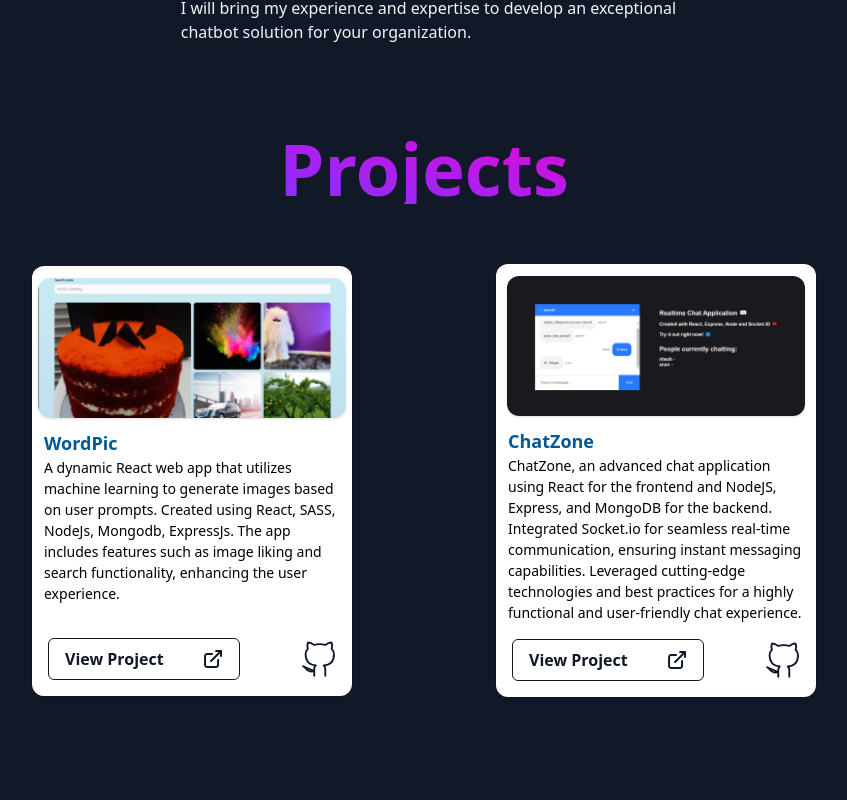
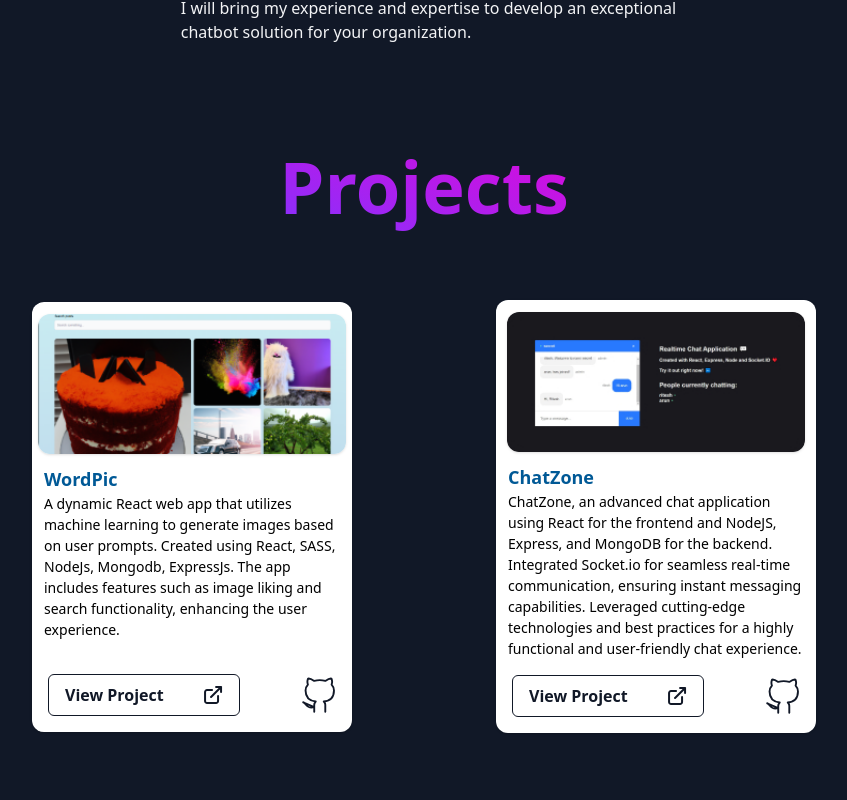
Before and after one commit to Ritesh560/Portfolio, a React (Vite) app: page / in a window 1280 px wide. Shown: the part 3700-4500 px from the top of the page, without its empty margins (216-1063 px from the left). Built offline with nearby package versions, Linux system fonts and the light colour scheme.

Commit message:
fix: some improvements

```diff
--- a/package.json
+++ b/package.json
@@ -10,6 +10,7 @@
     "preview": "vite preview"
   },
   "dependencies": {
+    "@emailjs/browser": "^3.11.0",
     "framer-motion": "^10.12.16",
     "react": "^18.2.0",
     "react-dom": "^18.2.0",
--- a/src/compoents/Contact/Contact.jsx
+++ b/src/compoents/Contact/Contact.jsx
@@ -1,10 +1,28 @@
+import emailjs from "@emailjs/browser"
 import { ContactImage, Send } from "../../libs/icons/icon"
 import locationIcon from "../../libs/icons/assets/icons/location.svg"
 import emailLogo from "../../libs/icons/assets/icons/email.svg"
 import telephone from "../../libs/icons/assets/icons/telephone.svg"
 import commonStyles from "../common_styles.module.scss"
+import { useRef } from "react"
 
 function Contact({ theme }) {
+  const form = useRef()
+
+  const sendEmail = (e) => {
+    e.preventDefault() // prevents the page from reloading when you hit “Send”
+
+    emailjs.sendForm("service_al3i19a", "template_37c11g8", form.current, "zrhVELa13EKFo5_9b").then(
+      (result) => {
+        console.log("Thanks For you message I will be get back to you soon.")
+        form.current.reset()
+      },
+      (error) => {
+        console.log(error)
+      }
+    )
+  }
+
   return (
     <div id="contact" className="mt-20 mb-8 gap-7 flex flex-col items-center justify-center  lg:mt-16  ">
       <div id="header" className={`${theme.theme === "dark" ? commonStyles.darkGradient : commonStyles.lightGradient} text-7xl lg:text-6xl sm:text-5xl font-bold mb-8 lg:mb-0`}>
@@ -12,24 +30,24 @@ function Contact({ theme }) {
       </div>
 
       <div className="w-full flex items-center justify-around flex-row gap-0 lg:flex-col lg:gap-16">
-        <div className="w-2/5 lg:w-9/12 sm:w-11/12 flex flex-col items-center gap-4 order-1 lg:order-2">
+        <form ref={form} onSubmit={sendEmail} className="w-2/5 lg:w-9/12 sm:w-11/12 flex flex-col items-center gap-4 order-1 lg:order-2">
           <p className=" font-semibold text-xl sm:text-lg">Let’s connect and make something new, different and more meaningful.</p>
           <div id="inputbox" className="w-full text-lg font-normal flex flex-col gap-2 text-dark dark:text-light ">
             <label>Name</label>
-            <input type="text" name="name" id="name" placeholder="Enter your name" className=" rounded-md p-2 shadow bg-blue-500 bg-opacity-10  border-none outline-none" />
+            <input type="text" required name="from_name" id="name" placeholder="Enter your name" className=" rounded-md p-2 shadow bg-blue-500 bg-opacity-10  border-none outline-none" />
           </div>
           <div id="inputbox" className="w-full text-lg font-normal flex flex-col gap-2 text-dark dark:text-light ">
             <label>Email</label>
-            <input type="text" name="email" id="email" placeholder="Enter your email address" className=" rounded-md p-2 shadow bg-blue-500 bg-opacity-10 border-none outline-none" />
+            <input type="email" required name="from_email" id="email" placeholder="Enter your email address" className=" rounded-md p-2 shadow bg-blue-500 bg-opacity-10 border-none outline-none" />
           </div>
           <div id="inputbox" className="w-full text-lg font-normal flex flex-col gap-2 text-dark dark:text-light ">
             <label>Message</label>
-            <textarea rows={4} type="text" name="message" id="message" placeholder="Type your message here" className="resize-none h-24 overflow-hidden rounded-md p-2 shadow bg-blue-500 bg-opacity-10 border-none outline-none" />
+            <textarea rows={4} type="text" required name="message" id="message" placeholder="Type your message here" className="resize-none h-24 overflow-hidden rounded-md p-2 shadow bg-blue-500 bg-opacity-10 border-none outline-none" />
           </div>
-          <div className="flex items-center justify-center cursor-pointer gap-2 px-4 py-2 mr-auto rounded-lg font-bold text-xl border border-solid bg-dark dark:bg-none dark:border-light text-light hover:opacity-70 ">
+          <button type="submit" className="flex items-center justify-center cursor-pointer gap-2 px-4 py-2 mr-auto rounded-lg font-bold text-xl border border-solid bg-dark dark:bg-none dark:border-light text-light hover:bg-black ">
             Send <Send height="23px" />
-          </div>
-        </div>
+          </button>
+        </form>
         <div className="w-2/5 lg:w-9/12 sm:w-11/12 flex items-center justify-center rounded-xl bg-blue-500 bg-opacity-10 dark:bg-opacity-100 dark:bg-[#6B7280] order-2 lg:order-1 ">
           <ContactImage width="100%" />
         </div>
--- a/src/compoents/Projects/Projects.jsx
+++ b/src/compoents/Projects/Projects.jsx
@@ -17,7 +17,7 @@ const Projects = ({ theme }) => {
   return (
     <div id="projects">
       <div id="Experience" className="mt-20 gap-7 flex flex-col items-center justify-center  md:mt-4 ">
-        <div id="header" className={`${theme.theme === "dark" ? commonStyles.darkGradient : commonStyles.lightGradient} text-7xl lg:text-6xl sm:text-5xl font-bold mb-8`}>
+        <div id="header" className={`${theme.theme === "dark" ? commonStyles.darkGradient : commonStyles.lightGradient} text-7xl leading-normal lg:text-6xl sm:text-5xl font-bold mb-8`}>
           Projects
         </div>
         <motion.div id="cards" className="flex flex-wrap justify-center items-center gap-36 md:gap-16 xs:gap-8 " initial="hidden" variants={containerVariants} whileInView="visible">
--- a/tailwind.config.js
+++ b/tailwind.config.js
@@ -20,8 +20,8 @@ export default {
         circularDark: "repeating-radial-gradient(#f5f5f5 0px, #111827 5px, #111827 100px )",
         circularLightLg: "repeating-radial-gradient(#111827 0px, #f5f5f5 5px, #f5f5f5 60px )",
         circularDarkLg: "repeating-radial-gradient(#f5f5f5 0px, #111827 5px, #111827 60px )",
-        circularLightSm: "repeating-radial-gradient(#111827 0px, #f5f5f5 5px, #f5f5f5 40px )",
-        circularDarkSm: "repeating-radial-gradient(#f5f5f5 0px, #111827 5px, #111827 40px )",
+        circularLightSm: "repeating-radial-gradient(#757373 0px, #f5f5f5 5px, #f5f5f5 40px )",
+        circularDarkSm: "repeating-radial-gradient(#bfbdbd 0px, #111827 5px, #111827 40px )",
       },
     },
     screens: {
```
Also changed, not shown: 1 other file (tests, documents, lock files or other folders).
